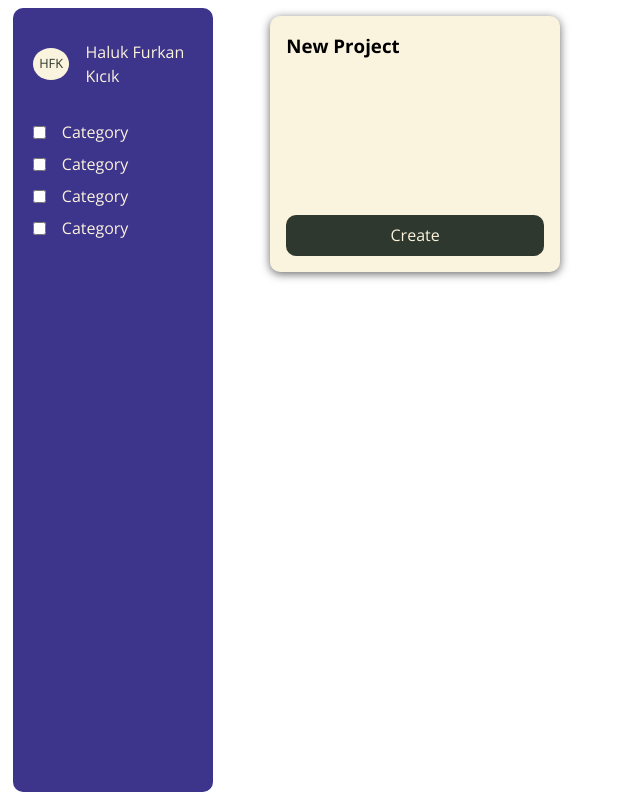
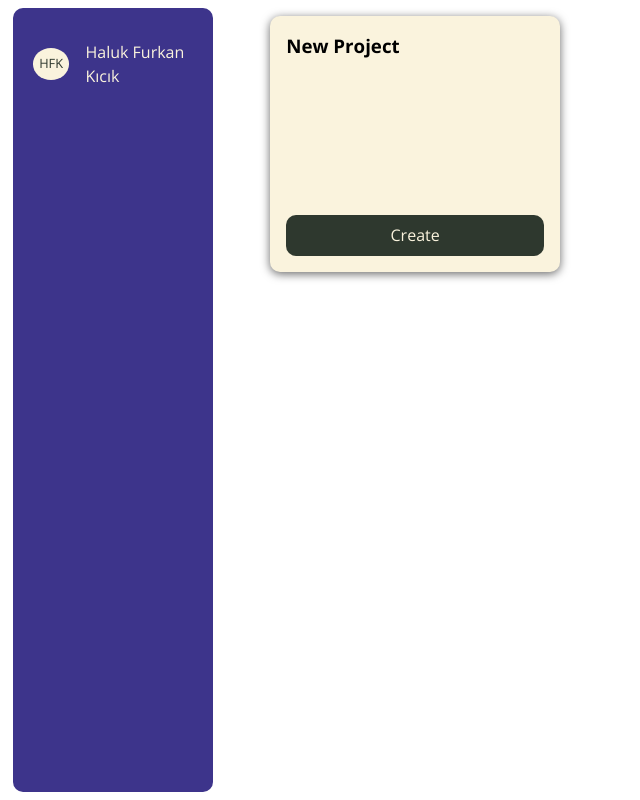
Before and after one commit to kicikhaluk/todoapp-typescript, a React (Create React App) app: page / in a window 1280 px wide. Shown: the whole page, without its empty margins (0-640 px from the left). Built offline with nearby package versions, Linux system fonts and the light colour scheme.

Commit message:
applicaiton level todo context created

```diff
--- a/src/App.tsx
+++ b/src/App.tsx
@@ -1,13 +1,14 @@
+import { TodoCardContextProvider } from "./components/context/TodoCardContext";
 import Layout from "./components/Layout/Layout";
 import HomePage from "./screens/HomePage";
 
 function App() {
   return (
-    <>
+    <TodoCardContextProvider>
       <Layout>
         <HomePage />
       </Layout>
-    </>
+    </TodoCardContextProvider>
   );
 }
 
--- a/src/components/Form/Form.tsx
+++ b/src/components/Form/Form.tsx
@@ -1,14 +1,17 @@
 import { ChangeEvent, FunctionComponent, MouseEvent, useState } from "react";
 import { useTodoContext } from "../context/TodoContext";
+import { useTodoCardContext } from "../context/TodoCardContext";
 import Button from "../UI/Button/Button";
 import styles from "./Form.module.css";
 
 interface FormProps {
   isSaved: boolean;
+  cardId: string;
 }
 
-const Form: FunctionComponent<FormProps> = ({ isSaved }) => {
+const Form: FunctionComponent<FormProps> = ({ isSaved, cardId }) => {
   const { state, dispatch } = useTodoContext();
+  const { updateCardCategory } = useTodoCardContext();
   const [cardTitle, setCardTitle] = useState<string>(state.todo.title);
   const [category, setCategory] = useState<string>(state.todo.category);
   const [newTodo, setNewTodo] = useState("");
@@ -51,6 +54,7 @@ const Form: FunctionComponent<FormProps> = ({ isSaved }) => {
           onChange={categoryHandler}
           onBlur={() => {
             dispatch({ type: "addCategory", payload: { category } });
+            updateCardCategory(cardId, category);
           }}
         />
       </div>
--- a/src/components/Navigation/Navigation.tsx
+++ b/src/components/Navigation/Navigation.tsx
@@ -1,17 +1,24 @@
-import React from "react";
 import styles from "./Navigation.module.css";
 import NavigationItem from "./NavigationItem/NavigationItem";
 import UserProfile from "./UserProfile/UserProfile";
+import { useTodoCardContext } from "../context/TodoCardContext";
 
 const Navigation = () => {
+  const { cards } = useTodoCardContext();
   return (
     <nav className={styles.nav}>
       <UserProfile />
       <ul className={styles.categories}>
-        <NavigationItem />
-        <NavigationItem />
-        <NavigationItem />
-        <NavigationItem />
+        {cards.length > 0
+          ? cards
+              .map((card) => card.category)
+              .filter(
+                (category, index, array) => array.indexOf(category) === index
+              )
+              .map((category) => (
+                <NavigationItem key={category} category={category} />
+              ))
+          : null}
       </ul>
     </nav>
   );
--- a/src/components/Navigation/NavigationItem/NavigationItem.tsx
+++ b/src/components/Navigation/NavigationItem/NavigationItem.tsx
@@ -1,13 +1,22 @@
-import React from "react";
+import { FunctionComponent } from "react";
 import styles from "./NavigationItem.module.css";
-const NavigationItem = () => {
+
+interface NavItemProps {
+  category: string;
+}
+
+const NavigationItem: FunctionComponent<NavItemProps> = ({ category }) => {
   return (
-    <li>
-      <label className={styles.category}>
-        <input type="checkbox" name="" id="" />
-        Category
-      </label>
-    </li>
+    <>
+      {category === "" ? null : (
+        <li>
+          <label className={styles.category}>
+            <input type="checkbox" />
+            {category}
+          </label>
+        </li>
+      )}
+    </>
   );
 };
 
--- a/src/components/TodoBlock/TodoBlock.tsx
+++ b/src/components/TodoBlock/TodoBlock.tsx
@@ -1,6 +1,7 @@
-import { FunctionComponent, useState, MouseEvent } from "react";
+import { FunctionComponent, useState } from "react";
 import Card from "../Card/Card";
 import { TodoContextProvider } from "../context/TodoContext";
+import { useTodoCardContext } from "../context/TodoCardContext";
 import Form from "../Form/Form";
 import TodoList from "../Todo/TodoList";
 import Button from "../UI/Button/Button";
@@ -8,17 +9,14 @@ import Button from "../UI/Button/Button";
 import styles from "./TodoBlock.module.css";
 
 interface TodoBlockProps {
-  deleteCardHandler: (cardId: string) => void;
   cardId: string;
 }
 
-const TodoBlock: FunctionComponent<TodoBlockProps> = ({
-  deleteCardHandler,
-  cardId,
-}) => {
+const TodoBlock: FunctionComponent<TodoBlockProps> = ({ cardId }) => {
+  const { deleteCard } = useTodoCardContext();
   const [isSaved, setIsSaved] = useState<boolean>(false);
 
-  const onSaveHandler = (e: MouseEvent<HTMLButtonElement>) => {
+  const onSaveHandler = () => {
     setIsSaved((prev) => !prev);
   };
 
@@ -26,14 +24,12 @@ const TodoBlock: FunctionComponent<TodoBlockProps> = ({
     <TodoContextProvider>
       <div className={styles.card}>
         <Card>
-          <Form isSaved={isSaved} />
+          <Form isSaved={isSaved} cardId={cardId} />
           <TodoList />
           {isSaved ? (
             <div className={styles.overlay}>
               <Button clickHandler={onSaveHandler}>Edit</Button>
-              <Button clickHandler={() => deleteCardHandler(cardId)}>
-                Delete
-              </Button>
+              <Button clickHandler={() => deleteCard(cardId)}>Delete</Button>
             </div>
           ) : (
             <Button full clickHandler={onSaveHandler}>
--- /dev/null
+++ b/src/components/context/TodoCardContext.tsx
@@ -0,0 +1,60 @@
+import { createContext, FunctionComponent, useContext, useState } from "react";
+import { TodoCard } from "../../types";
+
+interface CardContextProps {
+  createNewCard: () => void;
+  deleteCard: (cardId: string) => void;
+  updateCardCategory: (cardId: string, category: string) => void;
+  cards: TodoCard[];
+}
+
+const TodoCardContext = createContext<CardContextProps | undefined>(undefined);
+
+const TodoCardContextProvider: FunctionComponent = ({ children }) => {
+  const [todoCards, setTodoCards] = useState<TodoCard[]>([]);
+
+  const updateCardCategory = (cardId: string, category: string) => {
+    const cardIndex = todoCards.findIndex((card) => card.id === cardId);
+    const updatedCards = [...todoCards];
+    updatedCards[cardIndex].category = category;
+    setTodoCards(updatedCards);
+  };
+
+  const createNewCard = () => {
+    const newCard = {
+      id: new Date().toISOString(),
+      category: "",
+    };
+    setTodoCards([newCard, ...todoCards]);
+  };
+
+  const deleteCard = (cardId: string) => {
+    const updatedCards = todoCards.filter((card) => card.id !== cardId);
+    setTodoCards(updatedCards);
+  };
+
+  const value = {
+    createNewCard: createNewCard,
+    deleteCard: deleteCard,
+    updateCardCategory: updateCardCategory,
+    cards: todoCards,
+  };
+
+  return (
+    <TodoCardContext.Provider value={value}>
+      {children}
+    </TodoCardContext.Provider>
+  );
+};
+
+const useTodoCardContext = () => {
+  const context = useContext(TodoCardContext);
+  if (!context) {
+    throw new Error(
+      "useTodoCardContex can not use outside of the TodoCardContextProvider"
+    );
+  }
+  return context;
+};
+
+export { TodoCardContextProvider, useTodoCardContext };
--- a/src/screens/HomePage.tsx
+++ b/src/screens/HomePage.tsx
@@ -1,30 +1,18 @@
-import { useState, MouseEvent } from "react";
 import Card from "../components/Card/Card";
 import TodoBlock from "../components/TodoBlock/TodoBlock";
 import Button from "../components/UI/Button/Button";
 import Column from "../components/UI/Column/Column";
 import Row from "../components/UI/Row/Row";
-import { cardObject } from "../types";
-
+import { useTodoCardContext } from "../components/context/TodoCardContext";
 const HomePage = () => {
-  const [cards, setCards] = useState<cardObject[]>([]);
-
-  const createNewCard = (e: MouseEvent) => {
-    e.preventDefault();
-    setCards([{ id: new Date().toISOString() }, ...cards]);
-  };
-
-  const deleteCard = (cardId: string) => {
-    const updatedCard = cards.filter((card) => card.id !== cardId);
-    setCards(updatedCard);
-  };
+  const { createNewCard, cards } = useTodoCardContext();
 
   return (
     <Row>
       {cards.length > 0
         ? cards.map((card) => (
             <Column key={card.id}>
-              <TodoBlock cardId={card.id} deleteCardHandler={deleteCard} />
+              <TodoBlock cardId={card.id} />
             </Column>
           ))
         : null}
--- a/src/types/index.ts
+++ b/src/types/index.ts
@@ -14,3 +14,7 @@ export type Todo = {
 export type cardObject = {
   id: string;
 };
+export type TodoCard = {
+  id: string;
+  category: string;
+};
```
